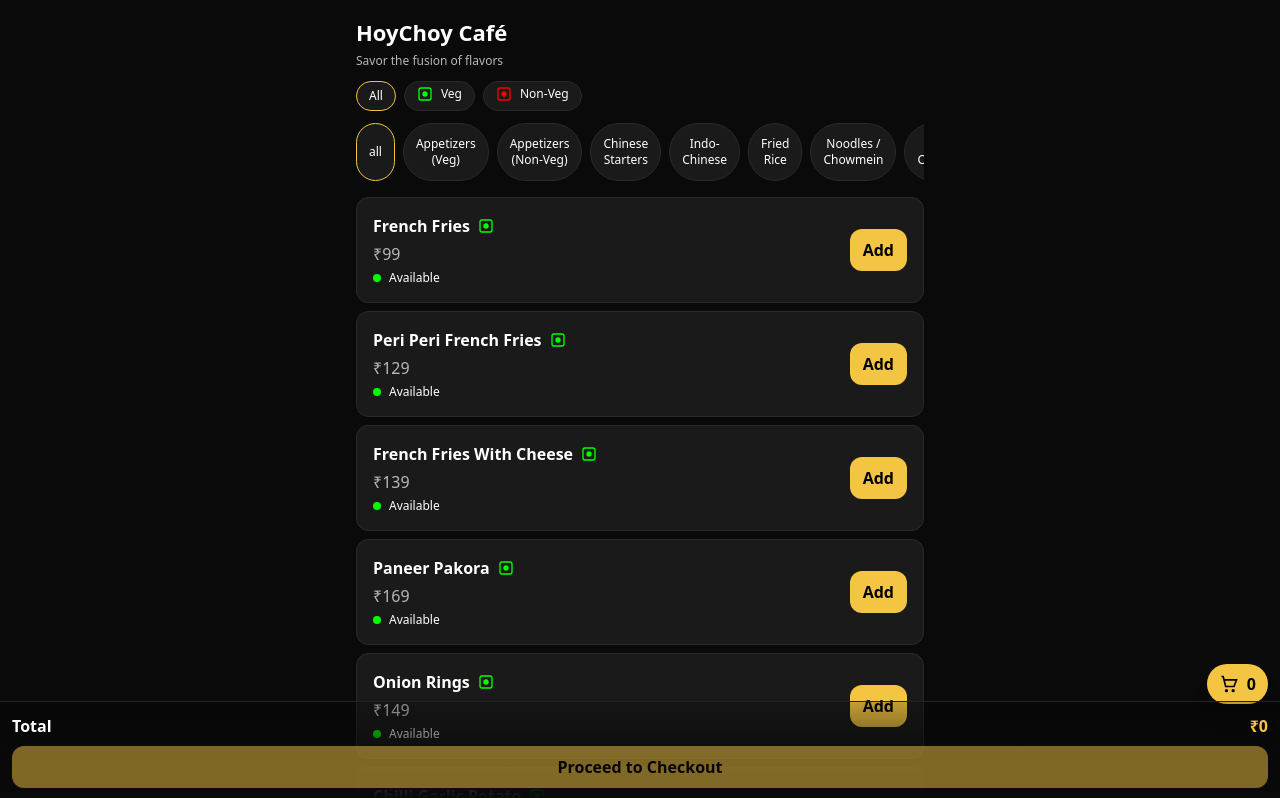
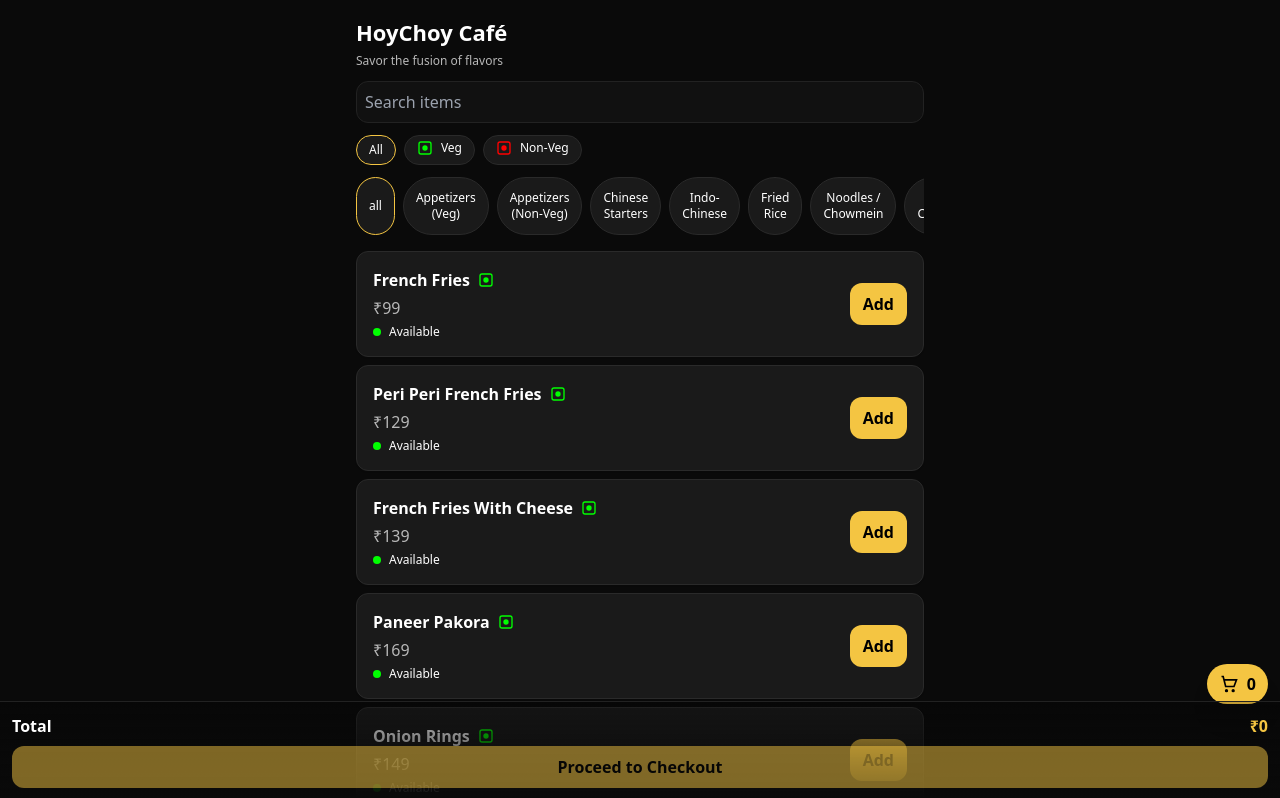
Before and after one commit to Ayushman158/hoychoy-cafe, a React (Vite) app: page / in a window 1280 px wide. Shown: the top 798 px of the page. Built offline with nearby package versions, Linux system fonts and the light colour scheme.

Commit message:
UI: splash auto-dismiss + icon removal; menu search; checkout spacing; WhatsApp redirect reliability; location fallback and screenshot link upload

```diff
--- a/src/App.jsx
+++ b/src/App.jsx
@@ -3,13 +3,14 @@ import Menu from "./components/Menu.jsx";
 import Checkout from "./components/Checkout.jsx";
 import Confirm from "./components/Confirm.jsx";
 import Success from "./components/Success.jsx";
+import Splash from "./components/Splash.jsx";
 import { OWNER_PHONE } from "./config.js";
 import { generateOrderId } from "./utils/order.js";
 import { getMenu } from "./utils/menu.js";
 import { uploadToFileIO } from "./utils/upload.js";
 
 export default function App(){
-  const [view,setView]=useState("menu");
+  const [view,setView]=useState("splash");
   const [cart,setCart]=useState(()=>{try{const r=localStorage.getItem("hc_cart");return r?JSON.parse(r):{};}catch{return {}}});
   const [cust,setCust]=useState(null);
   const items=useMemo(()=>{const menu=getMenu();return Object.entries(cart).map(([id,q])=>{const it=menu.items.find(x=>x.id===id);return it?{item:it,qty:q}:null;}).filter(Boolean);},[cart]);
@@ -20,6 +21,7 @@ export default function App(){
   function proceed(){setView("checkout");}
   function backToMenu(){setView("menu");}
   function toConfirm(payload){setCust(payload);setView("confirm");}
+  function skipSplash(){setView("menu");}
   async function toSuccess(){
     const orderId=generateOrderId();
     let lines=[];
@@ -68,6 +70,7 @@ export default function App(){
 
   function successBack(){setCart({});localStorage.removeItem("hc_cart");setView("menu");}
 
+  if(view==="splash") return <Splash onContinue={skipSplash} />;
   if(view==="menu") return <Menu cart={cart} setCart={setCart} onProceed={proceed}/>;
   if(view==="checkout") return <Checkout cart={cart} setCart={setCart} onBack={backToMenu} onSubmit={toConfirm}/>;
   if(view==="confirm") return <Confirm name={cust.name} phone={cust.phone} total={total} onBack={()=>setView("checkout")} onConfirm={toSuccess}/>;
--- a/src/components/Checkout.jsx
+++ b/src/components/Checkout.jsx
@@ -68,7 +68,7 @@ export default function Checkout({cart, setCart, onBack, onSubmit}){
         <div className="row font-bold"><span>Total</span><span className="price">₹{total}</span></div>
       </div>
 
-      <div className="card">
+      <div className="card mt-3">
         <div className="section-title">Customer Details</div>
         <label className="flex flex-col gap-1 my-2"><span>Name *</span><input className="bg-[#111] border border-[#222] rounded-xl p-2" value={name} onChange={e=>setName(e.target.value)} />{!name.trim()&&<span className="text-error text-xs mt-1">Name is required</span>}</label>
         <label className="flex flex-col gap-1 my-2"><span>Phone Number *</span><input className="bg-[#111] border border-[#222] rounded-xl p-2" value={phone} onChange={e=>setPhone(e.target.value)} />{(phone&&phone.replace(/\D/g,"").length!==10)&&<span className="text-error text-xs mt-1">Enter 10-digit phone</span>}</label>
@@ -86,7 +86,7 @@ export default function Checkout({cart, setCart, onBack, onSubmit}){
         <div className="text-muted text-xs mt-1">We'll use your location only for this delivery.</div>
       </div>
 
-      <div className="card">
+      <div className="card mt-3">
         <div className="section-title">UPI Payment</div>
         <div className="flex flex-col items-center gap-2 bg-[#111] border border-dashed border-[#333] rounded-xl p-3">
           <img alt="UPI QR" className="w-56 h-56 bg-white" src={`https://chart.googleapis.com/chart?cht=qr&chs=220x220&chl=${encodeURIComponent(upiIntent)}`} />
@@ -105,7 +105,7 @@ export default function Checkout({cart, setCart, onBack, onSubmit}){
         </label>
       </div>
 
-      <button className={`btn btn-primary w-full mb-6 ${!valid?'btn-disabled':''}`} disabled={!valid} onClick={submit}>Submit Order</button>
+      <button className={`btn btn-primary w-full mt-4 mb-6 ${!valid?'btn-disabled':''}`} disabled={!valid} onClick={submit}>Submit Order</button>
     </section>
   );
 }
--- a/src/components/Menu.jsx
+++ b/src/components/Menu.jsx
@@ -5,6 +5,7 @@ export default function Menu({cart, setCart, onProceed}){
   const [filter,setFilter]=useState("all");
   const [cat,setCat]=useState("all");
   const [justAdded,setJustAdded]=useState(null);
+  const [query,setQuery]=useState("");
   const VegIcon = () => (
   <svg viewBox="0 0 24 24" className="w-4 h-4" fill="none" strokeWidth="2">
     <rect
@@ -47,12 +48,14 @@ const NonVegIcon = () => (
 );
   const categories=["all",...data.categories];
   const items=useMemo(()=>{
+    const q=query.trim().toLowerCase();
     return data.items.filter(i=>{
       const okF=filter==="all"||(filter==="veg"&&i.veg)||(filter==="nonveg"&&!i.veg);
       const okC=cat==="all"||i.category===cat;
-      return okF&&okC;
+      const okQ=!q||i.name.toLowerCase().includes(q);
+      return okF&&okC&&okQ;
     });
-  },[filter,cat]);
+  },[filter,cat,query]);
 
   const count=Object.values(cart).reduce((s,x)=>s+x,0);
   const total=items.reduce((s,i)=>s+(cart[i.id]?cart[i.id]*i.price:0),0);
@@ -66,6 +69,14 @@ const NonVegIcon = () => (
       <header className="py-4">
         <div className="font-bold text-[22px]">HoyChoy Café</div>
         <div className="text-muted text-xs mt-1">Savor the fusion of flavors</div>
+        <div className="mt-3">
+          <input
+            className="w-full bg-[#111] border border-[#222] rounded-xl p-2"
+            placeholder="Search items"
+            value={query}
+            onChange={e=>setQuery(e.target.value)}
+          />
+        </div>
         <div className="flex gap-2 mt-3">
           {['all','veg','nonveg'].map(f=> (
             <button key={f} onClick={()=>setFilter(f)} className={`chip ${filter===f?'chip-active':''} ${f==='veg'?'text-success':f==='nonveg'?'text-error':''}`} data-filter={f}>
```
